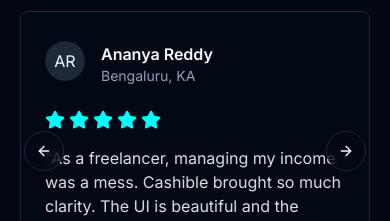
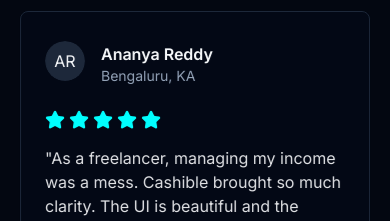
Before and after one commit to ShadowFull12/Cashible-Landing, a Next.js app: page / in a window 390 px wide. Shown: the part 2780-3001 px from the top of the page. Built offline with nearby package versions, Linux system fonts and the light colour scheme.

Commit message:
actually make the arrows disappear in the testimonials section please in

```diff
--- a/src/components/landing/team.tsx
+++ b/src/components/landing/team.tsx
@@ -59,7 +59,7 @@ export function Team() {
               <CardHeader className="items-center text-center">
                 <Avatar className="h-24 w-24 mb-4">
                   {member.image ? (
-                    <AvatarImage src={member.image} alt={member.name} className={(member.name === "Kumaresh Pradhan" || member.name === "Aritra Mukherjee") ? "object-cover object-top" : "object-cover"} />
+                    <AvatarImage src={member.image} alt={member.name} className={(member.name === "Kumaresh Pradhan" || member.name === "Aritra Mukherjee" || member.name === "Debosmita Banerjee") ? "object-cover object-top" : "object-cover"} />
                   ) : (
                     <AvatarFallback className="text-4xl font-headline">
                       {member.initials}
--- a/src/components/landing/testimonials.tsx
+++ b/src/components/landing/testimonials.tsx
@@ -106,8 +106,8 @@ export function Testimonials() {
               </CarouselItem>
             ))}
           </CarouselContent>
-          <CarouselPrevious className="absolute left-2 md:left-0 md:-translate-x-1/2 top-1/2 -translate-y-1/2 z-10 h-10 w-10 md:h-12 md:w-12 bg-background/50 backdrop-blur-md hover:bg-primary/20 flex"/>
-          <CarouselNext className="absolute right-2 md:right-0 md:translate-x-1/2 top-1/2 -translate-y-1/2 z-10 h-10 w-10 md:h-12 md:w-12 bg-background/50 backdrop-blur-md hover:bg-primary/20 flex"/>
+          <CarouselPrevious className="absolute left-2 md:left-0 md:-translate-x-1/2 top-1/2 -translate-y-1/2 z-10 h-10 w-10 md:h-12 md:w-12 bg-background/50 backdrop-blur-md hover:bg-primary/20 hidden md:flex"/>
+          <CarouselNext className="absolute right-2 md:right-0 md:translate-x-1/2 top-1/2 -translate-y-1/2 z-10 h-10 w-10 md:h-12 md:w-12 bg-background/50 backdrop-blur-md hover:bg-primary/20 hidden md:flex"/>
         </Carousel>
       </div>
     </section>
```
